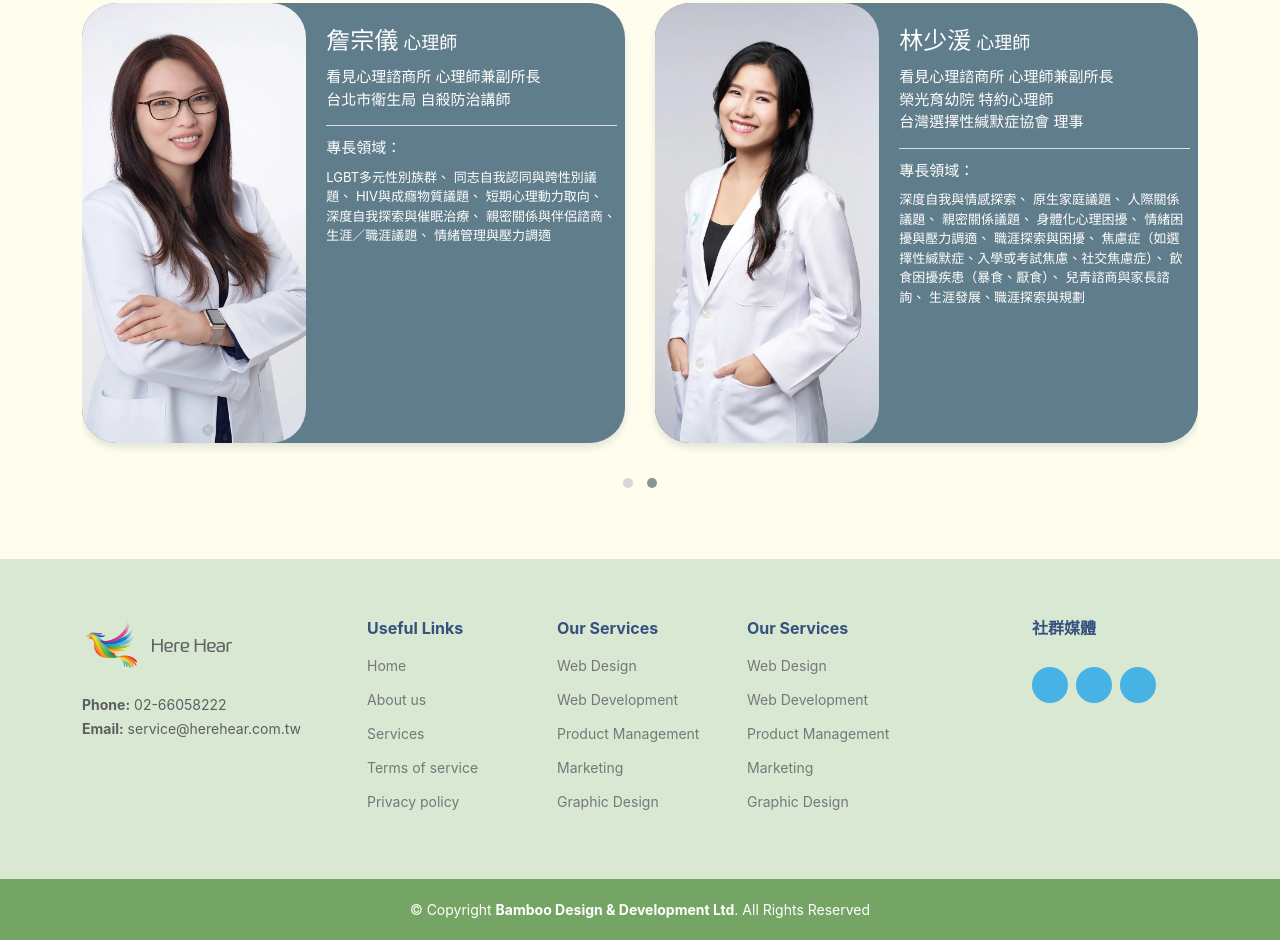
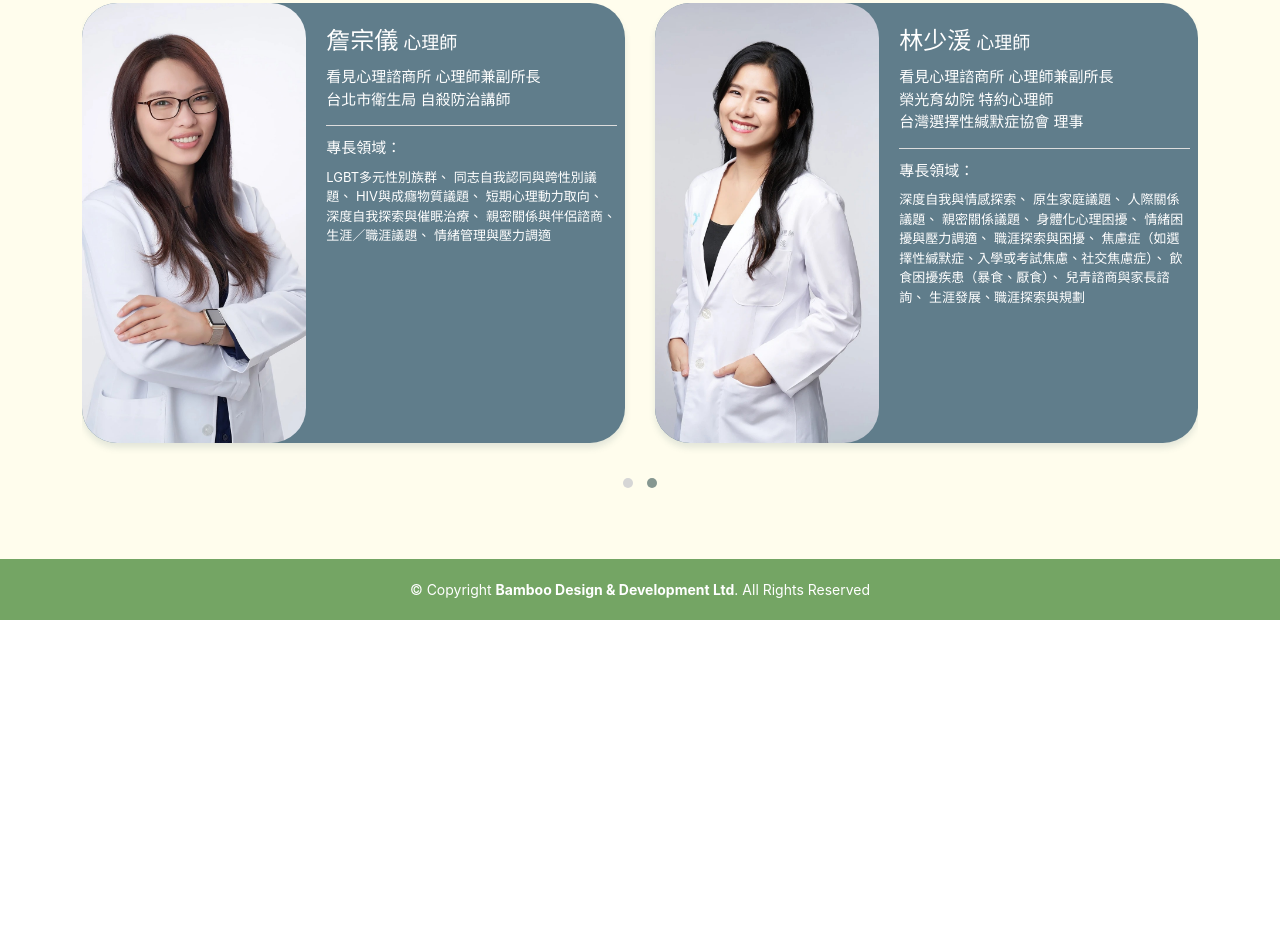
Before and after one commit to peishanyu/herehear, a plain HTML site: page index.html in a window 1280 px wide. Shown: the part 6164-7104 px from the top of the page. After the commit the page ends 6784 px from the top, so only its background shows below. Drawn offline with Linux system fonts and the light colour scheme.

Commit message:
修改內容

```diff
--- a/index.html
+++ b/index.html
@@ -641,7 +641,7 @@
 
   <!-- ======= Footer ======= -->
   <footer id="footer">
-    <div class="footer-top">
+    <!-- <div class="footer-top">
       <div class="container">
         <div class="row">
 
@@ -698,7 +698,7 @@
 
         </div>
       </div>
-    </div>
+    </div> -->
     <div class="container footer-bottom clearfix">
       <div class="copyright text-center">
         &copy; Copyright <strong><span>Bamboo Design & Development Ltd</span></strong>. All Rights Reserved
```
Also changed, not shown: subscribe.html (+2 -2 lines).
